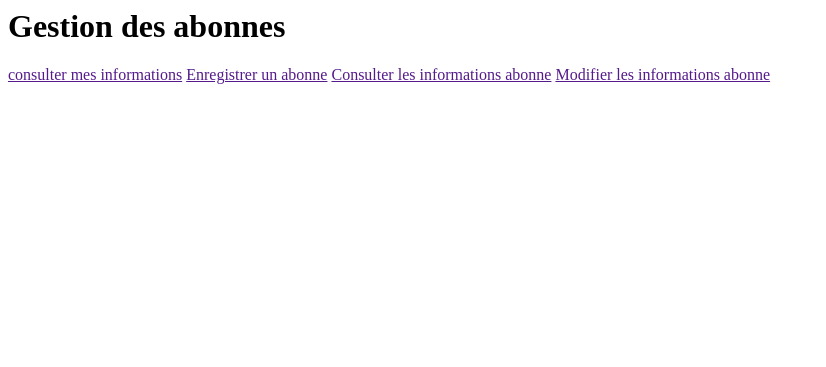
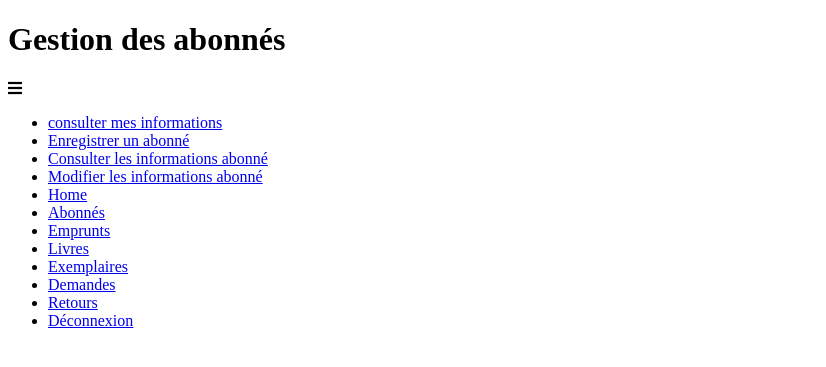
Before and after one commit to AureusOnly/appstarter, a CodeIgniter 4 app: template app/Views/abonnes.php in a window 1280 px wide. Shown: the top 367 px of the page, without its empty margins (0-826 px from the left). Run offline with PHP 8.4 and a stand-in for CodeIgniter, Linux system fonts and the light colour scheme; the template is opened without the code that fills it, so the values that code supplies are empty; some libraries are stand-ins or nearby versions.

Commit message:
demandes and style

```diff
--- a/app/Views/abonnes.php
+++ b/app/Views/abonnes.php
@@ -1,6 +1,40 @@
-<h1>Gestion des abonnes</h1>
+<!DOCTYPE html>
+<html lang="fr">
+<head>
+    <meta charset="UTF-8">
+    <meta name="viewport" content="width=device-width, initial-scale=1.0">
+    <title>Gestion des abonnés</title>
+    <link rel="stylesheet" href="style.css">
+    <link rel="stylesheet" href="https://cdnjs.cloudflare.com/ajax/libs/font-awesome/5.15.4/css/all.min.css">
+</head>
+<body>
 
-<a href="">consulter mes informations</a>
-<a href="">Enregistrer un abonne</a>
-<a href="">Consulter les informations abonne</a>
-<a href="">Modifier les informations abonne</a>
+<h1>Gestion des abonnés</h1>
+
+<!-- Icône de menu -->
+<div class="menu-icon" onclick="toggleMenu()">
+    <i class="fas fa-bars"></i>
+</div>
+
+<!-- Options de menu -->
+<div class="menu-options" id="menuOptions">
+    <ul>
+        <li><a href="#">consulter mes informations</a></li>
+        <li><a href="#">Enregistrer un abonné</a></li>
+        <li><a href="#">Consulter les informations abonné</a></li>
+        <li><a href="#">Modifier les informations abonné</a></li>
+        <li><a href="#">Home</a></li>
+        <li><a href="#">Abonnés</a></li>
+        <li><a href="#">Emprunts</a></li>
+        <li><a href="#">Livres</a></li>
+        <li><a href="#">Exemplaires</a></li>
+        <li><a href="#">Demandes</a></li>
+        <li><a href="#">Retours</a></li>
+        <li><a href="#">Déconnexion</a></li>
+    </ul>
+</div>
+
+<script src="script.js"></script>
+
+</body>
+</html>
```
Also changed, not shown: app/Views/demandes.php (+1 -57 lines), public/assets/styles.css.
